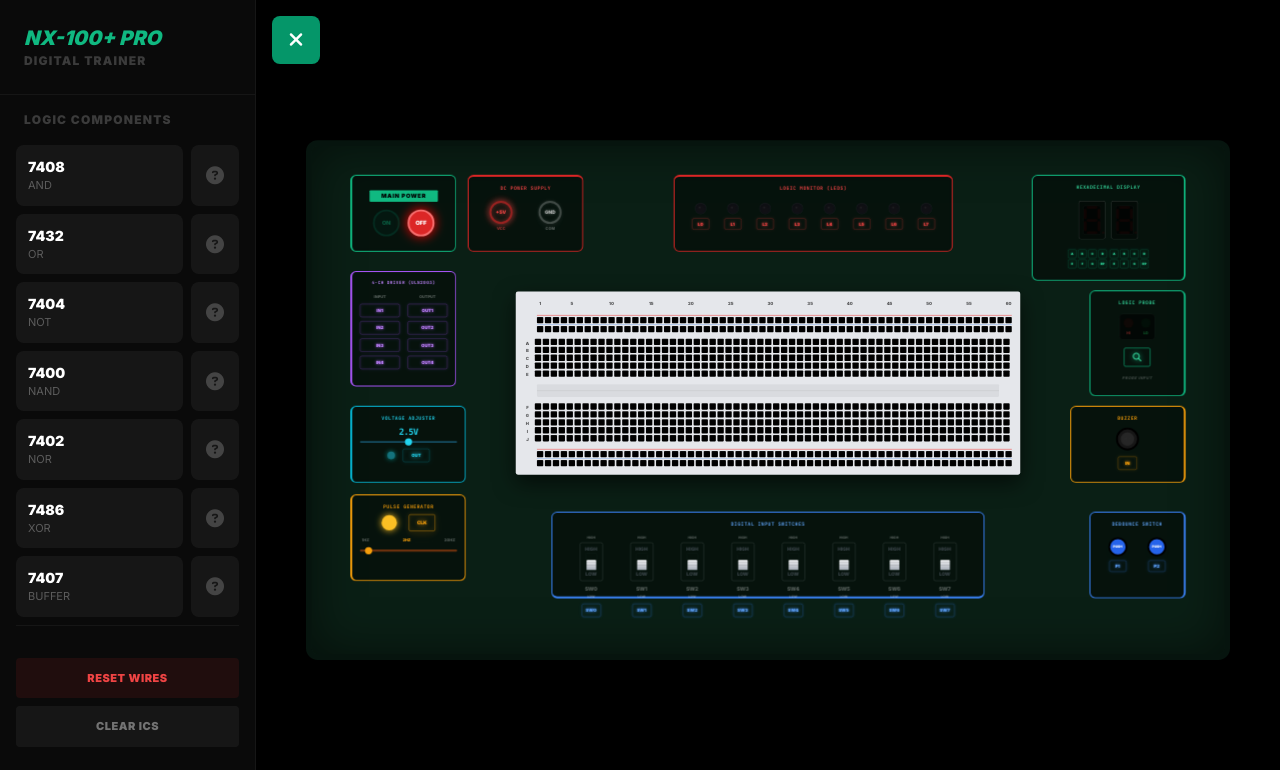
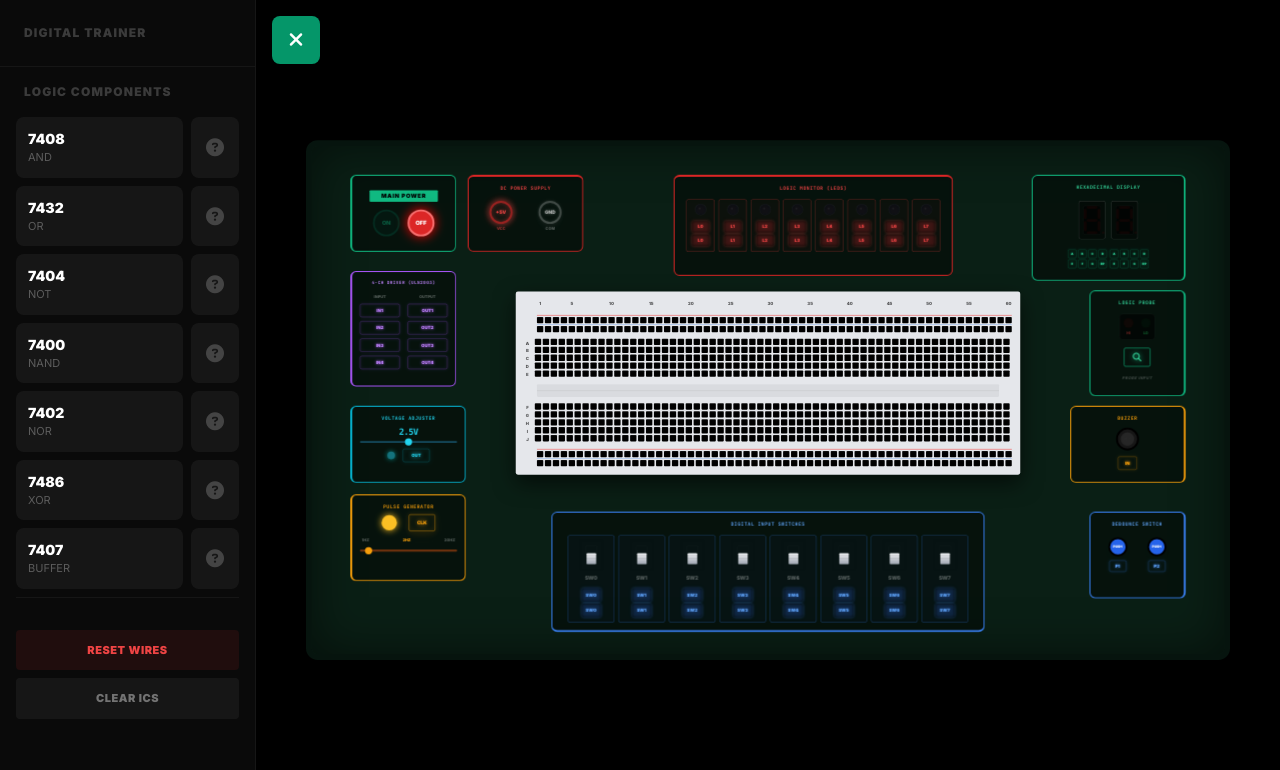
Before and after one commit to Tarzan2202/logiclab, a React (Vite) app: page / in a window 1280 px wide. Shown: the top 770 px of the page. Built offline with nearby package versions, Linux system fonts and the light colour scheme.

Commit message:
feat: Improve circuit simulation and UI
Refactors the `getPinValue` function to correctly handle cyclic dependencies and gate power requirements. Updates the 4-CH Driver Panel logic for the ULN2003 sinking driver. Also, refines the SwitchInput component's visual appearance for better usability.

```diff
--- a/App.tsx
+++ b/App.tsx
@@ -124,7 +124,12 @@ export default function App() {
 
   const getPinValue = useCallback((pid: string, visited = new Set<string>()): number => {
     if (!powerOn) return 0;
-    const [eid, type, sub] = pid.split(':');
+
+    const basePid = pid.replace(/:[ab]$/, '');
+    if (visited.has(basePid)) return 0;
+    visited.add(basePid);
+
+    const [eid, type, sub] = basePid.split(':');
     if (type === 'vcc') return 5;
     if (type === 'gnd') return 0;
     if (type === 'clk') return clockState ? 5 : 0;
@@ -138,6 +143,9 @@ export default function App() {
       const ds = GATE_DATASHEET[ent.gateType];
       const hasVcc = wires.some(w => (w.from === `${eid}:p:${ds.pins.vcc}` || w.to === `${eid}:p:${ds.pins.vcc}`));
       const hasGnd = wires.some(w => (w.from === `${eid}:p:${ds.pins.gnd}` || w.to === `${eid}:p:${ds.pins.gnd}`));
+
+      if (pinNum === ds.pins.vcc) return 5;
+      if (pinNum === ds.pins.gnd) return 0;
 
       if (ds.pins.outputs.includes(pinNum)) {
         if (!hasVcc || !hasGnd) return 0;
@@ -166,27 +174,28 @@ export default function App() {
     if (eid === 'drv4' && type === 'out') {
       const idx = parseInt(sub);
       const inVal = getPinValue(`drv4:in:${idx}`, new Set([...visited, pid]));
-      // Sinking: If input is HIGH, output is connected to GND (0V)
-      // If input is LOW, output is High-Z (we'll treat as 5V for logic monitor visibility)
       return Math.max(0, 5 - inVal);
     }
 
-
-    if (visited.has(pid)) return 0;
-    visited.add(pid);
+    // Follow wires
+    const equivalentPids = pid.endsWith(':a') || pid.endsWith(':b')
+      ? [basePid + ':a', basePid + ':b']
+      : [pid];
 
     let maxVal = 0;
-    for (const w of wires) {
-      const other = w.from === pid ? w.to : (w.to === pid ? w.from : null);
-      if (other) {
-        maxVal = Math.max(maxVal, getPinValue(other, visited));
+    for (const p of equivalentPids) {
+      for (const w of wires) {
+        const other = w.from === p ? w.to : (w.to === p ? w.from : null);
+        if (other) {
+          maxVal = Math.max(maxVal, getPinValue(other, visited));
+        }
       }
     }
     return maxVal;
-  }, [entities, wires, clockState, pulseStates, switches, voltageValue]);
+  }, [entities, wires, clockState, pulseStates, switches, voltageValue, powerOn]);
 
   const circuitStatus = useMemo(() => {
-    const ledStates = Array(8).fill(0).map((_, i) => getPinValue(`led-unit:in:${i}`));
+    const ledStates = Array(8).fill(0).map((_, i) => getPinValue(`led-unit:in:${i}:a`));
     const segStates = [
       { a: getPinValue('seg:0:a') >= 2.5, b: getPinValue('seg:0:b') >= 2.5, c: getPinValue('seg:0:c') >= 2.5, d: getPinValue('seg:0:d') >= 2.5, e: getPinValue('seg:0:e') >= 2.5, f: getPinValue('seg:0:f') >= 2.5, g: getPinValue('seg:0:g') >= 2.5, dp: getPinValue('seg:0:dp') >= 2.5 },
       { a: getPinValue('seg:1:a') >= 2.5, b: getPinValue('seg:1:b') >= 2.5, c: getPinValue('seg:1:c') >= 2.5, d: getPinValue('seg:1:d') >= 2.5, e: getPinValue('seg:1:e') >= 2.5, f: getPinValue('seg:1:f') >= 2.5, g: getPinValue('seg:1:g') >= 2.5, dp: getPinValue('seg:1:dp') >= 2.5 }
@@ -381,7 +390,7 @@ export default function App() {
       {/* Sidebar */}
       <aside className={`sidebar-transition h-full bg-[#0a0a0a] border-r border-white/5 flex flex-col z-[100] relative ${isSidebarOpen ? 'w-64' : 'w-0 opacity-0'}`}>
         <div className="p-6 border-b border-white/5">
-            <h1 className="text-emerald-500 font-black text-xl italic">NX-100+ PRO</h1>
+            <h1 className="text-emerald-500 font-black text-xl italic"> </h1>
             <p className="text-[12px] text-white/20 uppercase tracking-widest font-black">Digital Trainer</p>
         </div>
         <nav className="flex-1 overflow-y-auto p-4 space-y-2">
@@ -485,14 +494,18 @@ export default function App() {
 
             {/* Top Row: Logic Monitor */}
             <div className="absolute left-[752px] top-[60px]">
-              <div className="nx-panel p-4 border-t-4 border-red-600 w-[580px] h-[160px] bg-black/40 backdrop-blur-sm">
+              <div className="nx-panel p-4 border-t-4 border-red-600 w-[580px] h-[210px] bg-black/40 backdrop-blur-sm overflow-hidden">
                   <div className="silk-label mb-4 text-red-500 text-center uppercase text-[10px] tracking-widest font-black">Logic Monitor (LEDs)</div>
-                  <div className="grid grid-cols-8 gap-x-2 px-2 h-[70px] items-center">
+                  <div className="grid grid-cols-8 gap-x-2 px-2 items-center">
                     {Array(8).fill(0).map((_, i) => (
-                      <div key={i} className="flex flex-col items-center justify-between gap-2">
+                      <div key={i} className="flex flex-col items-center gap-3 pt-2 px-2 pb-[10.5px] rounded border border-red-500/40 bg-red-950/10">
                         <Bulb isOn={circuitStatus.ledStates[i] >= 0.1} brightness={circuitStatus.ledStates[i] / 5} />
-                        <div data-pin-id={`led-unit:in:${i}`} onMouseEnter={() => setHoveredPin(`led-unit:in:${i}`)} onMouseLeave={() => setHoveredPin(null)} onClick={() => handlePinClick(`led-unit:in:${i}`)}
-                          className={`w-9 h-6 rounded border border-red-500/40 cursor-pointer hover:bg-red-900/40 transition-all flex items-center justify-center text-[9px] font-black text-red-500 drop-shadow-[0_0_3px_#ef4444] relative z-10 ${activePin === `led-unit:in:${i}` ? 'ring-2 ring-white' : ''}`}>L{i}</div>
+                        <div className="flex flex-col gap-1">
+                          <div data-pin-id={`led-unit:in:${i}:a`} onMouseEnter={() => setHoveredPin(`led-unit:in:${i}:a`)} onMouseLeave={() => setHoveredPin(null)} onClick={() => handlePinClick(`led-unit:in:${i}:a`)}
+                            className={`w-9 h-6 rounded bg-black/40 cursor-pointer hover:bg-red-900/40 transition-all flex items-center justify-center text-[9px] font-black text-red-500 drop-shadow-[0_0_3px_#ef4444] relative z-10 ${activePin === `led-unit:in:${i}:a` ? 'ring-2 ring-white' : ''}`}>L{i}</div>
+                          <div data-pin-id={`led-unit:in:${i}:b`} onMouseEnter={() => setHoveredPin(`led-unit:in:${i}:b`)} onMouseLeave={() => setHoveredPin(null)} onClick={() => handlePinClick(`led-unit:in:${i}:b`)}
+                            className={`w-9 h-6 rounded bg-black/40 cursor-pointer hover:bg-red-900/40 transition-all flex items-center justify-center text-[9px] font-black text-red-500 drop-shadow-[0_0_3px_#ef4444] relative z-10 ${activePin === `led-unit:in:${i}:b` ? 'ring-2 ring-white' : ''}`}>L{i}</div>
+                        </div>
                       </div>
                     ))}
                   </div>
@@ -652,18 +665,18 @@ export default function App() {
 
             {/* Bottom Row: Digital Input Switches */}
             <div className="absolute left-1/2 -translate-x-1/2 top-[760px] w-[900px]">
-               <div className="nx-panel p-4 border-b-4 border-blue-500 h-[180px] bg-black/40 backdrop-blur-sm">
+               <div className="nx-panel p-4 border-b-4 border-blue-500 h-[250px] bg-black/40 backdrop-blur-sm overflow-hidden">
                   <div className="silk-label mb-4 text-blue-400 text-center uppercase text-[10px] tracking-widest font-black">Digital Input Switches</div>
                   <div className="grid grid-cols-8 gap-x-2 px-4">
                     {switches.map((val, i) => (
-                      <div key={i} className="flex flex-col items-center gap-2">
-                         <div className="flex flex-col items-center text-[7px] font-black text-white/30 uppercase gap-1">
-                            <span>High</span>
-                            <SwitchInput index={i} isOn={val} onToggle={() => { setSwitches(sw => sw.map((s, idx) => idx === i ? !s : s)); }} />
-                            <span>Low</span>
+                      <div key={i} className="flex flex-col items-center gap-3 pt-2 px-2 pb-[10.5px] rounded border border-blue-500/40 bg-blue-950/10">
+                         <SwitchInput index={i} isOn={val} onToggle={() => { setSwitches(sw => sw.map((s, idx) => idx === i ? !s : s)); }} />
+                         <div className="flex flex-col gap-1">
+                           <div data-pin-id={`sw-unit:sw:${i}:a`} onMouseEnter={() => setHoveredPin(`sw-unit:sw:${i}:a`)} onMouseLeave={() => setHoveredPin(null)} onClick={() => handlePinClick(`sw-unit:sw:${i}:a`)}
+                             className={`w-10 h-7 rounded bg-black/40 cursor-pointer hover:bg-blue-900/40 transition-all flex items-center justify-center text-[9px] font-black text-blue-400 drop-shadow-[0_0_3px_#3b82f6] relative z-10 ${activePin === `sw-unit:sw:${i}:a` ? 'ring-2 ring-white' : ''}`}>SW{i}</div>
+                           <div data-pin-id={`sw-unit:sw:${i}:b`} onMouseEnter={() => setHoveredPin(`sw-unit:sw:${i}:b`)} onMouseLeave={() => setHoveredPin(null)} onClick={() => handlePinClick(`sw-unit:sw:${i}:b`)}
+                             className={`w-10 h-7 rounded bg-black/40 cursor-pointer hover:bg-blue-900/40 transition-all flex items-center justify-center text-[9px] font-black text-blue-400 drop-shadow-[0_0_3px_#3b82f6] relative z-10 ${activePin === `sw-unit:sw:${i}:b` ? 'ring-2 ring-white' : ''}`}>SW{i}</div>
                          </div>
-                         <div data-pin-id={`sw-unit:sw:${i}`} onMouseEnter={() => setHoveredPin(`sw-unit:sw:${i}`)} onMouseLeave={() => setHoveredPin(null)} onClick={() => handlePinClick(`sw-unit:sw:${i}`)}
-                           className={`w-10 h-7 rounded border border-blue-500/40 cursor-pointer hover:bg-blue-900/40 transition-all flex items-center justify-center text-[9px] font-black text-blue-400 drop-shadow-[0_0_3px_#3b82f6] relative z-10 ${activePin === `sw-unit:sw:${i}` ? 'ring-2 ring-white' : ''}`}>SW{i}</div>
                       </div>
                     ))}
                   </div>
--- a/components/SwitchInput.tsx
+++ b/components/SwitchInput.tsx
@@ -12,10 +12,8 @@ const SwitchInput: React.FC<SwitchInputProps> = ({ index, isOn, onToggle }) => {
     <div className="flex flex-col items-center gap-1 group">
       <div
         onClick={(e) => { e.stopPropagation(); onToggle(); }}
-        className="w-12 h-20 rounded border border-white/20 shadow-inner flex flex-col items-center justify-between p-1.5 cursor-pointer hover:border-blue-500/50 transition-all relative"
+        className="w-12 h-16 rounded shadow-inner flex flex-col items-center justify-center p-1.5 cursor-pointer hover:bg-white/5 transition-all relative"
       >
-        <span className="text-[10px] text-gray-500 font-bold select-none opacity-50">HIGH</span>
-
         {/* Switch Track */}
         <div className="w-6 h-10 rounded-sm relative flex items-center justify-center overflow-hidden border border-white/5 shadow-2xl">
            {/* Slider Handle */}
@@ -26,8 +24,6 @@ const SwitchInput: React.FC<SwitchInputProps> = ({ index, isOn, onToggle }) => {
              <div className="w-full h-[2px] bg-black/10 mt-1"></div>
            </div>
         </div>
-
-        <span className="text-[10px] text-gray-500 font-bold select-none opacity-50">LOW</span>
       </div>
       <span className="text-[11px] text-white/30 font-bold tracking-tighter mt-1 group-hover:text-blue-400 transition-colors uppercase">SW{index}</span>
     </div>
```
